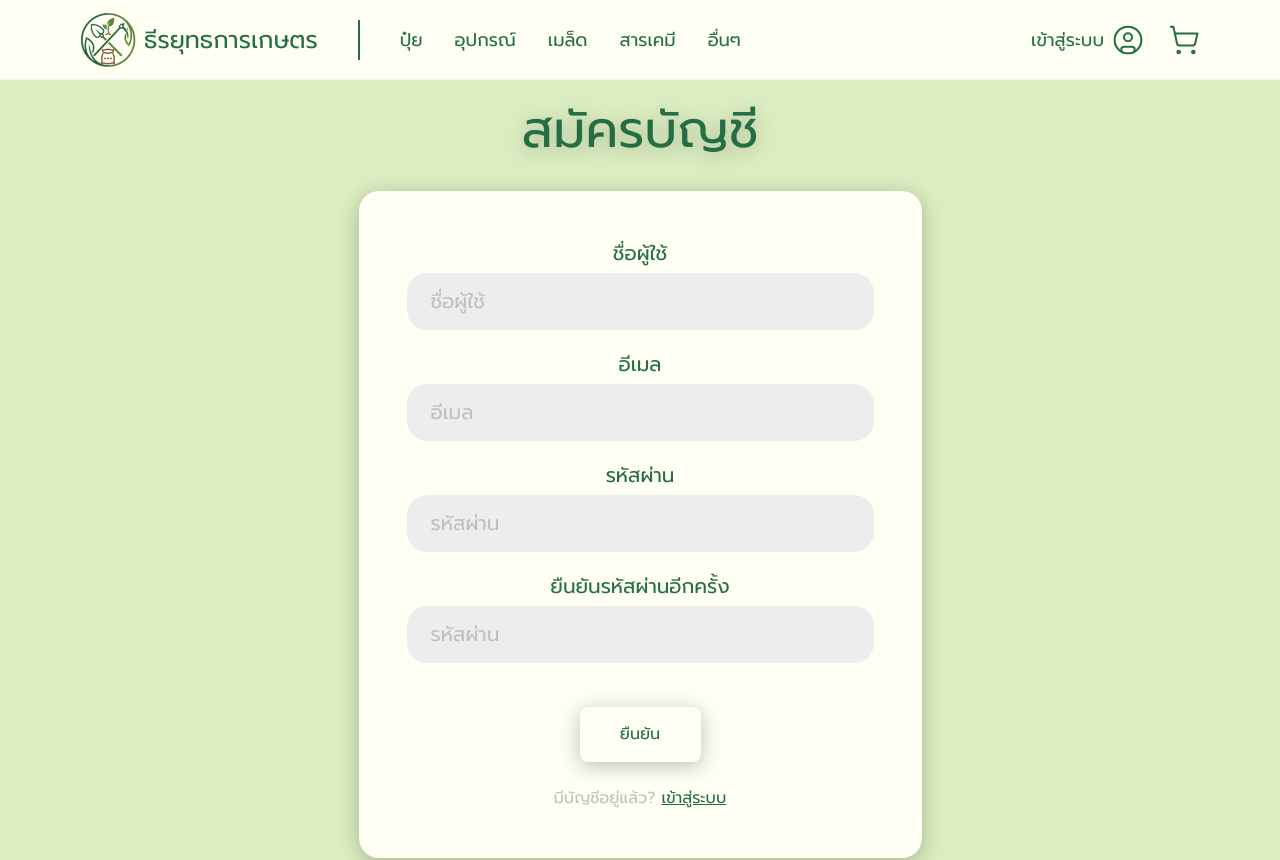
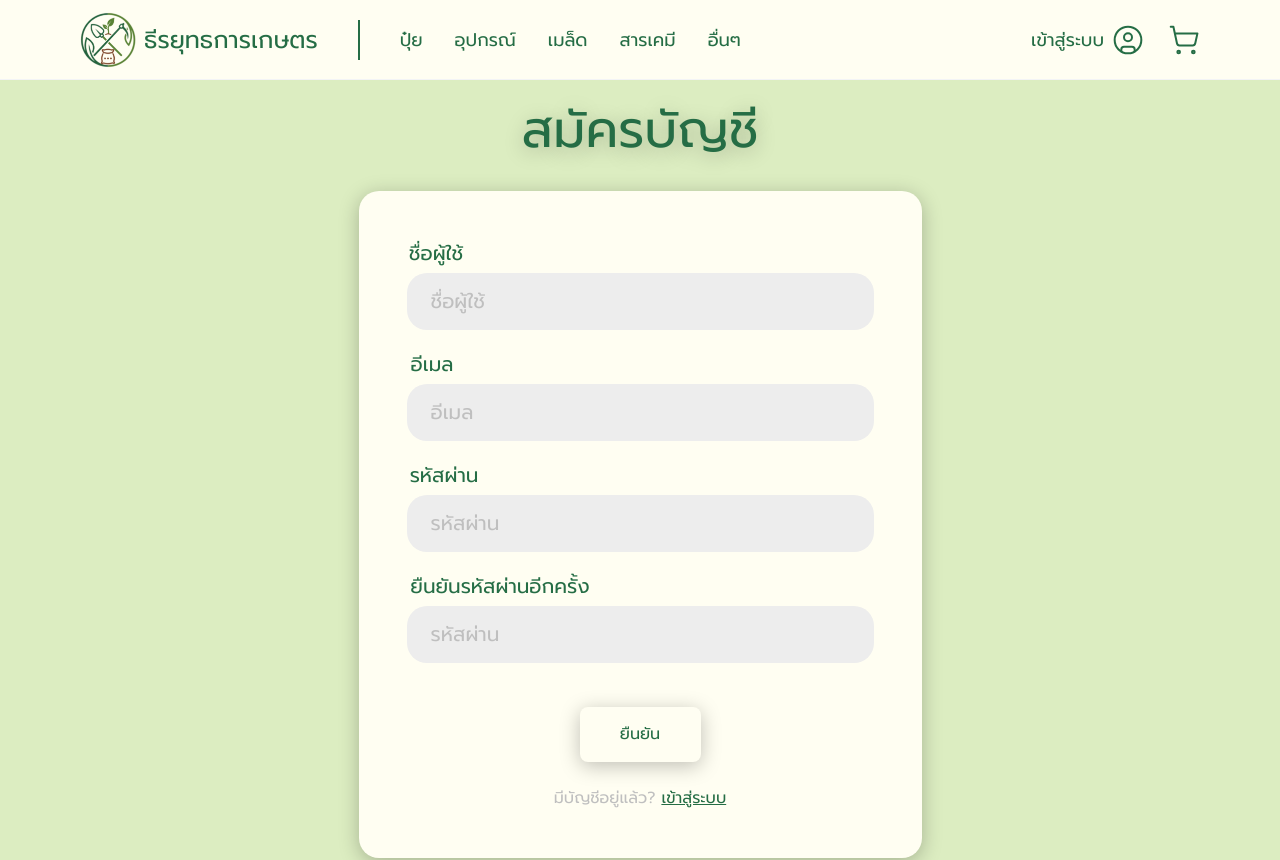
Before and after one commit to psu6810110652/Project, a React (Vite) app in the folder frontend/: page /register in a window 1280 px wide. Shown: the top 860 px of the page. Built offline with nearby package versions, Linux system fonts and the light colour scheme.

Commit message:
fix(ui):adject text position on loginpageandregister

```diff
--- a/frontend/src/pages/Loginpage.tsx
+++ b/frontend/src/pages/Loginpage.tsx
@@ -35,7 +35,7 @@ const Login = () => {
 
     <div className="min-h-screen bg-[#DCEDC1] flex flex-col items-center justify-center font-['Prompt'] p-4">
 
-      {/* Title */}
+      {/* เข้าสู่ระบบ */}
       <h1
         className="text-[#256D45] text-5xl md:text-[80px] font-semibold mb-8 text-center"
         style={{ textShadow: '0px 4px 20px rgba(0, 0, 0, 0.25)' }}
@@ -54,9 +54,9 @@ const Login = () => {
 
         <form onSubmit={handleSubmit} className="flex flex-col gap-6">
 
-          {/* Input: Username/Email */}
+          {/* ใส่ Username/Email */}
           <div className="flex flex-col gap-2">
-            <label className="text-[#256D45] text-xl md:text-2xl font-semibold">อีเมล หรือ ชื่อผู้ใช้งาน</label>
+            <label className="text-[#256D45] text-xl md:text-2xl font-semibold relative right-30">อีเมล หรือ ชื่อผู้ใช้งาน</label>
             <input
               type="text"
               name="username"
@@ -67,9 +67,9 @@ const Login = () => {
             />
           </div>
 
-          {/* Input: Password */}
+          {/* ใส่รหัสผ่าน */}
           <div className="flex flex-col gap-2">
-            <label className="text-[#256D45] text-xl md:text-2xl font-semibold">รหัสผ่าน</label>
+            <label className="text-[#256D45] text-xl md:text-2xl font-semibold relative right-47">รหัสผ่าน</label>
             <input
               type="password"
               name="password"
@@ -80,7 +80,7 @@ const Login = () => {
             />
           </div>
 
-          {/* Options: Remember me & Forgot Password */}
+          {/* จดจำฉัน กับ ลืมรหัสผ่าน */}
           <div className="flex justify-between items-center mt-2">
             <label className="flex items-center gap-3 cursor-pointer">
               <input type="checkbox" className="w-5 h-5 md:w-[22px] md:h-[22px] accent-[#256D45]" />
@@ -96,7 +96,7 @@ const Login = () => {
             <button
               type="submit"
               disabled={loading}
-              className="bg-[#FFFEF2] border-2 border-[#256D45] text-[#256D45] text-xl md:text-2xl font-semibold w-[121px] h-[56px] rounded-[20px] shadow-[0px_4px_20px_rgba(0,0,0,0.25)] hover:bg-[#256D45] hover:text-[#FFFEF2] transition-colors duration-300 flex items-center justify-center"
+              className="bg-[#FFFEF2] border-2 border-[#256D45] text-[#256D45] text-5xl md:text-2xl font-semibold w-[121px] h-[56px] rounded-[20px] shadow-[0px_4px_20px_rgba(0,0,0,0.25)] hover:bg-[#256D45] hover:text-[#FFFEF2] transition-colors duration-300 flex items-center justify-center"
             >
               {loading ? '...' : 'ยืนยัน'}
             </button>
--- a/frontend/src/pages/Register.tsx
+++ b/frontend/src/pages/Register.tsx
@@ -62,7 +62,7 @@ const Register = () => {
         <form onSubmit={handleSubmit} className="flex flex-col gap-5">
 
           <div className="flex flex-col gap-1.5">
-            <label className="text-[#256D45] text-xl font-semibold">ชื่อผู้ใช้</label>
+            <label className="text-[#256D45] text-xl font-semibold relative right-51">ชื่อผู้ใช้</label>
             <input
               type="text"
               name="username"
@@ -74,7 +74,7 @@ const Register = () => {
           </div>
 
           <div className="flex flex-col gap-1.5">
-            <label className="text-[#256D45] text-xl font-semibold">อีเมล</label>
+            <label className="text-[#256D45] text-xl font-semibold relative right-52">อีเมล</label>
             <input
               type="email"
               name="email"
@@ -86,7 +86,7 @@ const Register = () => {
           </div>
 
           <div className="flex flex-col gap-1.5">
-            <label className="text-[#256D45] text-xl font-semibold">รหัสผ่าน</label>
+            <label className="text-[#256D45] text-xl font-semibold relative right-49">รหัสผ่าน</label>
             <input
               type="password"
               name="password"
@@ -98,7 +98,7 @@ const Register = () => {
           </div>
 
           <div className="flex flex-col gap-1.5">
-            <label className="text-[#256D45] text-xl font-semibold">ยืนยันรหัสผ่านอีกครั้ง</label>
+            <label className="text-[#256D45] text-xl font-semibold relative right-35">ยืนยันรหัสผ่านอีกครั้ง</label>
             <input
               type="password"
               name="confirmPassword"
@@ -113,7 +113,7 @@ const Register = () => {
             <button
               type="submit"
               disabled={loading}
-              className="bg-[#FFFEF2] border-2 border-[#256D45] text-[#256D45] text-xl font-semibold w-[121px] h-[55px] rounded-[20px] shadow-[0px_4px_20px_rgba(0,0,0,0.25)] hover:bg-[#256D45] hover:text-[#FFFEF2] transition-colors duration-300 flex items-center justify-center"
+              className="bg-[#FFFEF2] border-2 border-[#256D45] text-[#256D45] text-5xl font-semibold w-[121px] h-[55px] rounded-[20px] shadow-[0px_4px_20px_rgba(0,0,0,0.25)] hover:bg-[#256D45] hover:text-[#FFFEF2] transition-colors duration-300 flex items-center justify-center"
             >
               {loading ? '...' : 'ยืนยัน'}
             </button>
```
